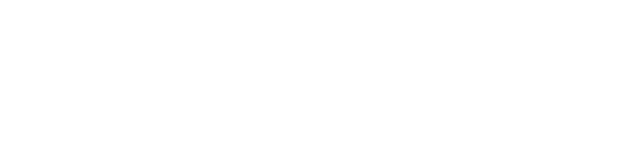
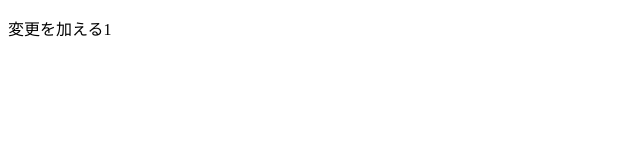
Before and after one commit to Rio-Yamazakii/sample-practice, a plain HTML site: page index.html in a window 1280 px wide. Shown: the whole page, without its empty margins (0-640 px from the left). Drawn offline with Linux system fonts and the light colour scheme.

Commit message:
変更を加える1

```diff
--- a/index.html
+++ b/index.html
@@ -6,5 +6,7 @@
     <meta name="viewport" content="width=device-width, initial-scale=1.0" />
     <title>Document</title>
   </head>
-  <body></body>
+  <body>
+    <p>変更を加える1</p>
+  </body>
 </html>
```
